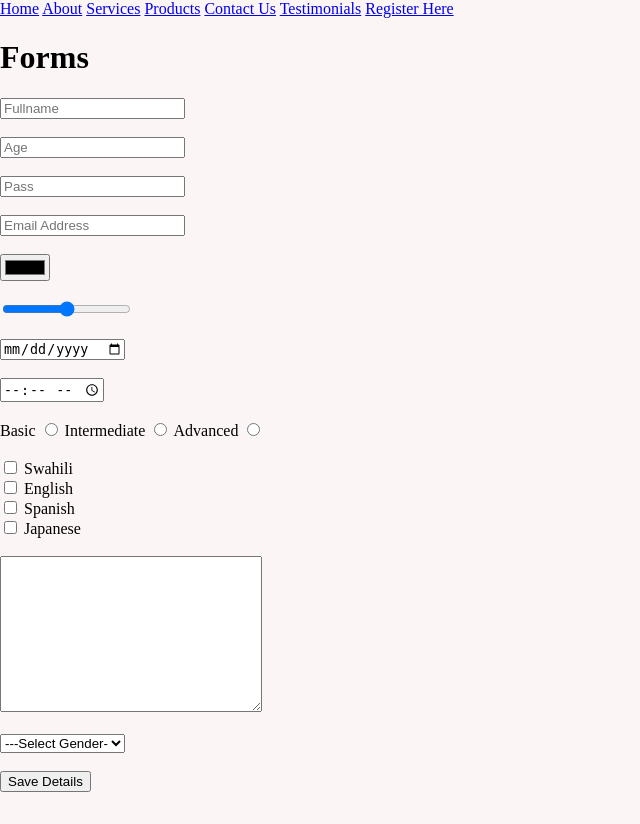
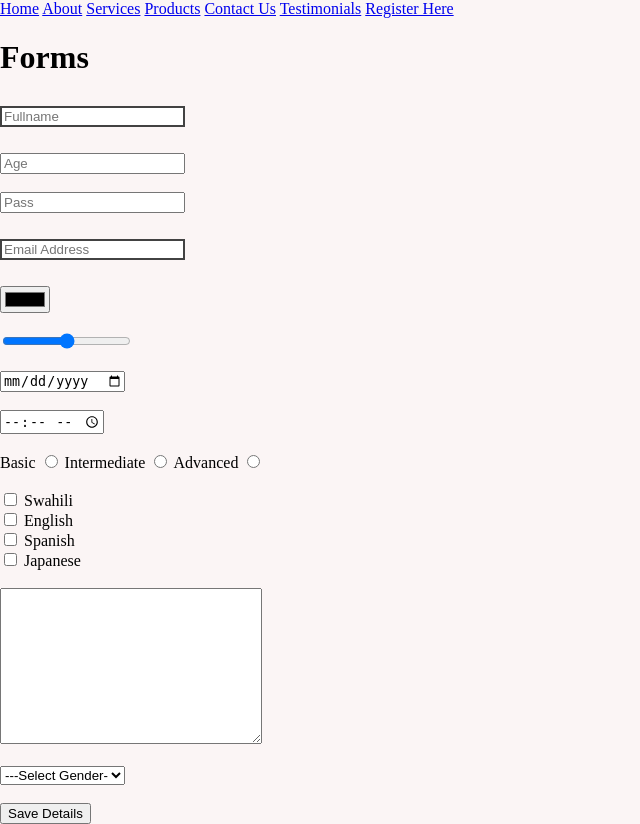
Before and after one commit to Omardecoder/Ali-Omar, a PHP site: page /registration.html in a window 1280 px wide. Shown: the whole page, without its empty margins (0-640 px from the left). Before the commit the page ends 792 px from the top, so only its background shows below. Run offline with PHP 8.4, Linux system fonts and the light colour scheme.

Commit message:
introduced css git model

```diff
--- a/css/style.css
+++ b/css/style.css
@@ -85,3 +85,15 @@ tr:nth-child(odd){
 tr:hover{
     background-color: rgb(243, 235, 225);
 }
+.contact form{
+    font-size: 1.8em;
+}
+input[type=text],input[type=email]{
+    width=60%
+    padding:14px 20px;
+    font-size:1.6em
+    border-radius:4px;
+    border:2px solid #424242 ;
+    margin:8px 0;
+    box-sizing:border-box;
+}
--- a/registration.html
+++ b/registration.html
@@ -17,8 +17,8 @@
     <a href="Contact.html">Contact Us</a>
     <a href="Testimonials.html">Testimonials</a>
     <a href="registration.html">Register Here</a>
-    <h1>Forms</h1>
-    <form action="">
+    <h1>Forms </h1>
+    <form action="" method="" class="contact_form">
 
         <input type="text" id="Fn" placeholder="Fullname"><br><br>
 
```
Also changed, not shown: box.html (+1 -6 lines).
